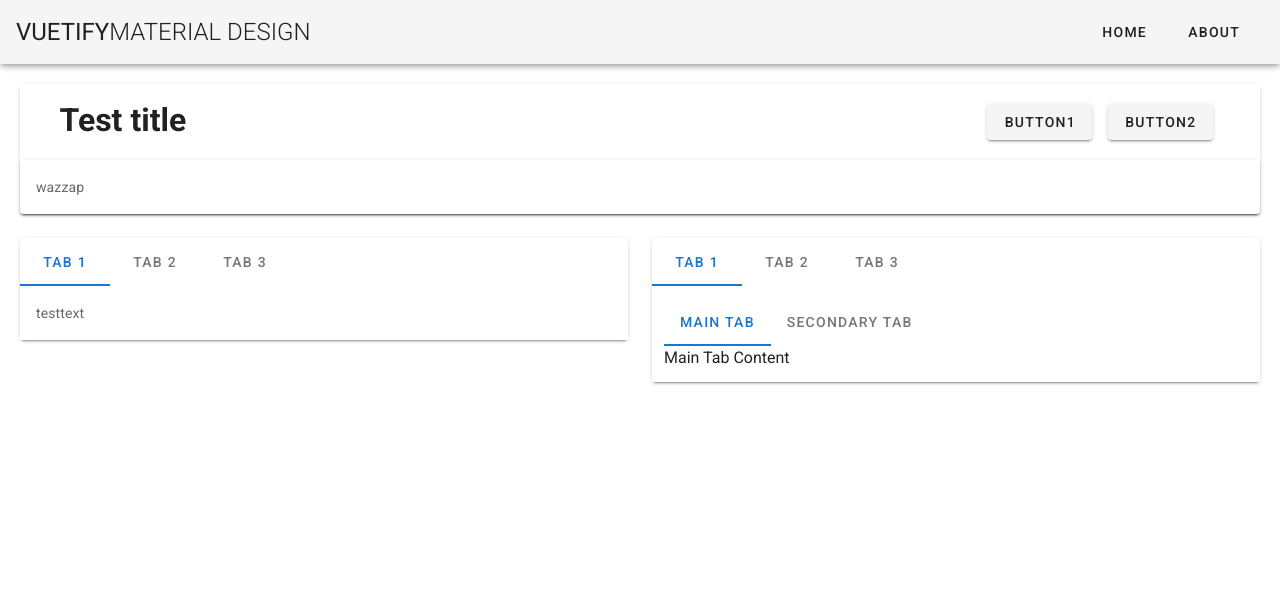
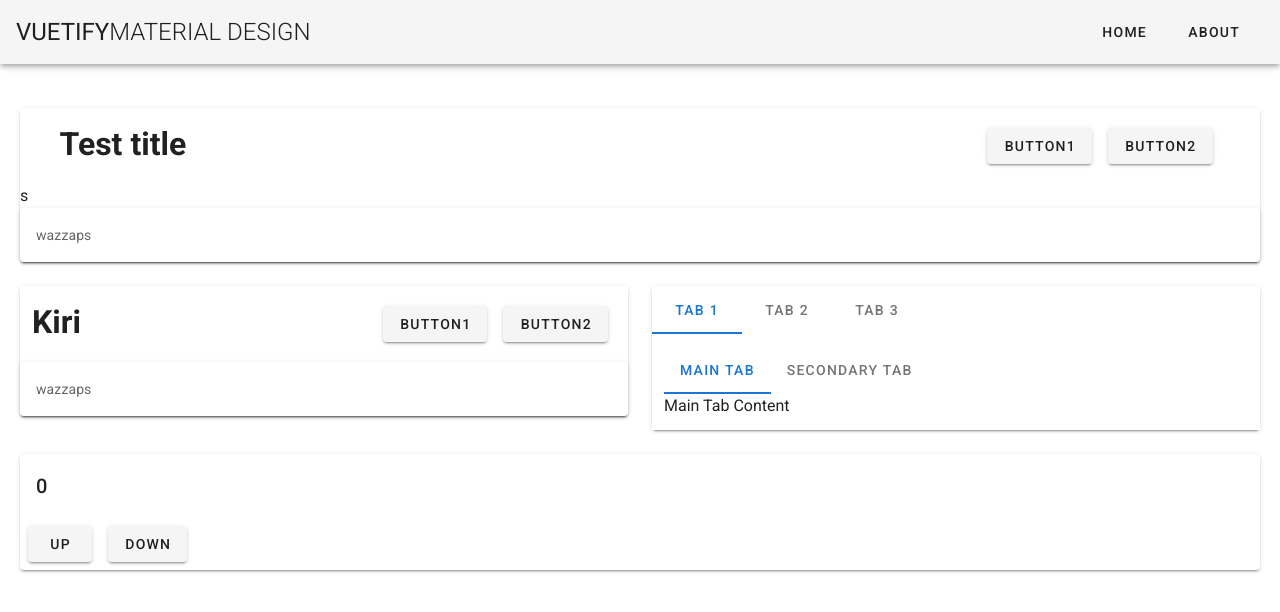
Before and after one commit to rraihansaputra/mitreka-vue, a Vue app: page / in a window 1280 px wide. Shown: the top 612 px of the page. Built offline with nearby package versions, Linux system fonts and the light colour scheme.

Commit message:
component splitting

```diff
--- a/src/App.vue
+++ b/src/App.vue
@@ -20,6 +20,10 @@
         <span class="mr-2">About</span>
       </v-btn>
       </router-link>
+    </v-app-bar>
+    <span class="mr-2">Penawaran</span>
+      </v-btn>
+      </router-link to="/Penawaran">
     </v-app-bar>
 
     <v-content>
--- /dev/null
+++ b/src/components/Increments.vue
@@ -0,0 +1,26 @@
+<template>
+    <v-card>
+      <v-card-title>{{number}}</v-card-title>
+      <v-card-text v-if="number > 5">Lebih dari 5</v-card-text>
+      <v-btn class="ma-2" v-on:click=increment()>Up</v-btn>
+      <v-btn class="ma-2" @click=decrement()>Down</v-btn>
+
+  </v-card>
+</template>
+<script>
+export default {
+    data() {
+      return {
+        number:0,
+      }
+    },
+    methods: {
+      increment() {
+        this.number = this.number + 1
+      },
+      decrement() {
+        this.number = this.number - 1
+      }
+    }
+}
+</script>
--- /dev/null
+++ b/src/components/Kanan.vue
@@ -0,0 +1,57 @@
+<template>
+    <v-card>
+    <v-tabs>
+      <v-tabs-slider></v-tabs-slider>
+      <v-tab
+        v-for="i in tabs"
+        :key="i"
+        :href="`#2tab-${i}`"
+      >
+      Tab {{i}}
+      </v-tab>
+
+      <v-tab-item value="2tab-1">
+        <v-card flat tile>
+          <v-container>
+            <v-row>
+              <v-col>
+                <v-tabs>
+                  <v-tabs-slider></v-tabs-slider>
+                  <v-tab href="#nestedtab-1">Main Tab</v-tab>
+                  <v-tab href="#nestedtab-2">Secondary Tab</v-tab>
+                  <v-tab-item value="nestedtab-1">
+                    <v-card flat tile>
+                      Main Tab Content
+                    </v-card>
+                  </v-tab-item>
+                  <v-tab-item value="nestedtab-2">
+                    <v-card flat tile>
+                      Secondary Tab Content
+                    </v-card>
+                  </v-tab-item>
+                </v-tabs>
+              </v-col>
+            </v-row>
+          </v-container>
+        </v-card>
+      </v-tab-item>
+
+      <v-tab-item value="2tab-2">
+        <v-card flat tile>
+          <v-card-text>testtext</v-card-text>
+        </v-card>
+
+      </v-tab-item>
+
+    </v-tabs>
+  </v-card>
+</template>
+<script>
+export default {
+    data(){
+        return {
+            tabs:3,
+        }
+    }
+}
+</script>
--- /dev/null
+++ b/src/components/Kiri.vue
@@ -0,0 +1,34 @@
+<template>
+    <v-card>
+    <v-card flat tile>
+      <v-container>
+        <v-row>
+          <v-col>
+            <h1>Kiri</h1>
+          </v-col>
+          <v-col class="d-flex justify-end">
+            <v-btn class="ma-2">Button1</v-btn>
+            <v-btn class="ma-2">Button2</v-btn>
+          </v-col>
+        </v-row>
+      </v-container>
+    </v-card>
+    <v-card>
+      <v-card-text>wazzaps</v-card-text>
+    </v-card>
+  </v-card>
+</template>
+<script>
+export default {
+    components: {
+    //PageTitleTest
+  },
+  data() {
+    return {
+      tab: null,
+      text: 'ayamgeprekesdm',
+      tabs: 3,
+    }
+  }
+}
+</script>
--- /dev/null
+++ b/src/components/PageTitle.vue
@@ -0,0 +1,25 @@
+<template>
+    <v-card>
+    <v-card flat tile>
+      <v-container>
+        <v-row>
+          <v-col>
+            <h1>Test title</h1>
+          </v-col>
+          <v-col class="d-flex justify-end">
+            <v-btn class="ma-2">Button1</v-btn>
+            <v-btn class="ma-2">Button2</v-btn>
+          </v-col>
+        </v-row>
+      </v-container>
+    </v-card>s
+    <v-card>
+      <v-card-text>wazzaps</v-card-text>
+    </v-card>
+  </v-card>
+</template>
+<script>
+export default {
+
+}
+</script>
--- /dev/null
+++ b/src/components/Penawaran.vue
@@ -0,0 +1,25 @@
+<template>
+    <v-card>
+    <v-card flat tile>
+      <v-container>
+        <v-row>
+          <v-col>
+            <h1>Ini Halaman ajis</h1>
+          </v-col>
+          <v-col class="d-flex justify-end">
+            <v-btn class="ma-2">Button1</v-btn>
+            <v-btn class="ma-2">Button2</v-btn>
+          </v-col>
+        </v-row>
+      </v-container>
+    </v-card>
+    <v-card>
+      <v-card-text>Mabar Kuy</v-card-text>
+    </v-card>
+  </v-card>
+</template>
+<script>
+export default {
+
+}
+</script>
--- a/src/views/ContactDetail.vue
+++ b/src/views/ContactDetail.vue
@@ -1,118 +1,37 @@
 <template>
 <v-container class="pa-2" fluid>
-
-
   <v-row><v-col>
-  <v-card>
-    <v-card flat tile>
-      <v-container>
-        <v-row>
-          <v-col>
-            <h1>Test title</h1>
-          </v-col>
-          <v-col class="d-flex justify-end">
-            <v-btn class="ma-2">Button1</v-btn>
-            <v-btn class="ma-2">Button2</v-btn>
-          </v-col>
-        </v-row>
-      </v-container>
-    </v-card>
-    <v-card>
-      <v-card-text>wazzap</v-card-text>
-    </v-card>
-  </v-card>
+    <PageTitle/>
   </v-col></v-row>
-
-
+  <v-row>
+    <v-col><Kiri/></v-col>
+    <v-col><Kanan/></v-col>
+  </v-row>
   <v-row><v-col>
-  <v-card>
-    <v-tabs>
-      <v-tabs-slider></v-tabs-slider>
-      <v-tab
-        v-for="i in tabs"
-        :key="i"
-        :href="`#tab-${i}`"
-      >
-      Tab {{i}}
-      </v-tab>
-
-      <v-tab-item
-        v-for="i in tabs"
-        :key="i"
-        :value="'tab-' + i"
-      >
-        <v-card
-          flat
-          tile
-        >
-          <v-card-text>{{ text }}</v-card-text>
-        </v-card>
-      </v-tab-item>
-
-    </v-tabs>
-  </v-card>
-  </v-col>
-
-  <v-col>
-  <v-card>
-    <v-tabs>
-      <v-tabs-slider></v-tabs-slider>
-      <v-tab
-        v-for="i in tabs"
-        :key="i"
-        :href="`#2tab-${i}`"
-      >
-      Tab {{i}}
-      </v-tab>
-
-      <v-tab-item value="2tab-1">
-        <v-card flat tile>
-          <v-container>
-            <v-row>
-              <v-col>
-                <v-tabs>
-                  <v-tabs-slider></v-tabs-slider>
-                  <v-tab href="#nestedtab-1">Main Tab</v-tab>
-                  <v-tab href="#nestedtab-2">Secondary Tab</v-tab>
-                  <v-tab-item value="nestedtab-1">
-                    <v-card flat tile>
-                      Main Tab Content
-                    </v-card>
-                  </v-tab-item>
-                  <v-tab-item value="nestedtab-2">
-                    <v-card flat tile>
-                      Secondary Tab Content
-                    </v-card>
-                  </v-tab-item>
-                </v-tabs>
-              </v-col>
-            </v-row>
-          </v-container>
-        </v-card>
-      </v-tab-item>
-
-      <v-tab-item value="2tab-2">
-        <v-card flat tile>
-          <v-card-text>{{ text }}</v-card-text>
-        </v-card>
-
-      </v-tab-item>
-
-    </v-tabs>
-  </v-card>
+    <Increments/>
   </v-col></v-row>
-
-
 </v-container>
 </template>
+<style></style>
+<script>
+import PageTitle from '../components/PageTitle'
+import Increments from '../components/Increments'
+import Penawaran from '../components/Penawaran'
+import Kanan from '../components/Kanan'
+import Kiri from '../components/Kiri'
 
-<script>
 export default {
+  components: {
+    PageTitle,
+    Increments,
+    Penawaran,
+    Kanan,
+    Kiri,
+  },
   data() {
     return {
-      tab: null,
+      tabs: 3,
       text: 'testtext',
-      tabs: 3,
     }
   }
 }
```
Also changed, not shown: src/components/Buttons.vue (added, +26 -0 lines), src/router.js (+8 -2 lines).
